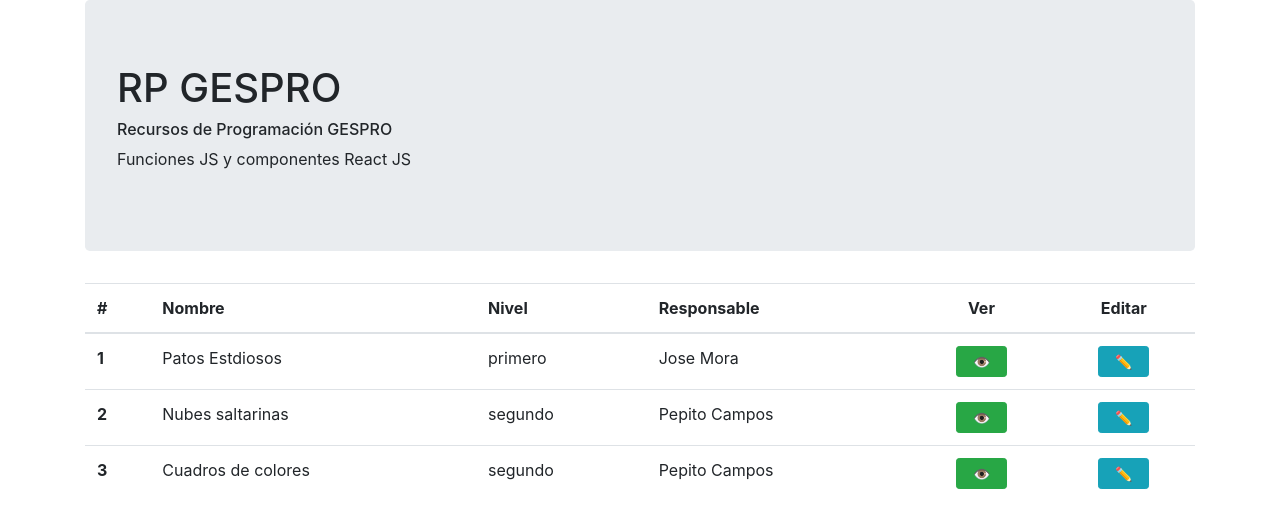
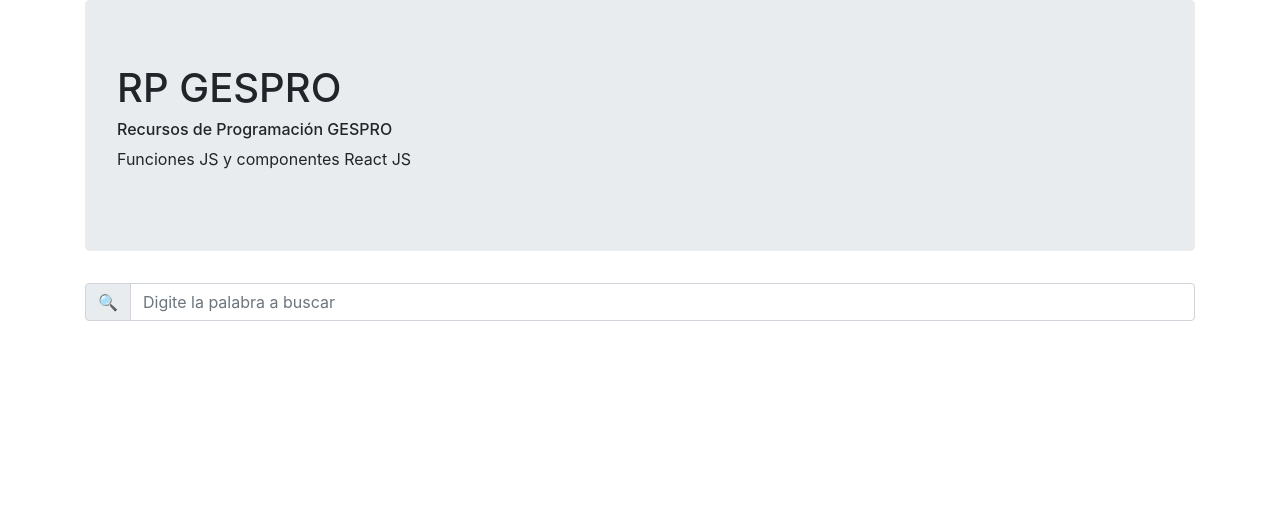
Before and after one commit to producciongespro/Gespro-react-comp, a React (Create React App) app: page / in a window 1280 px wide. Shown: the top 528 px of the page. Built offline with nearby package versions, Linux system fonts and the light colour scheme.

Commit message:
Fase 1 creación Buscador
-Creación de componente
-Renderizado de jsx
-Logica de busqueda (buscador.js)
-Estructura de jeraquia
-Pruebas: ok

```diff
--- a/src/App.js
+++ b/src/App.js
@@ -1,7 +1,8 @@
 //import ContLogin from './componentes/Login/ContLogin';
 //import ContTarjetas from './componentes/Tarjetas/ContTarjetas';
 //import ContBotones from "./componentes/Botones/ContBotones";
-import ContTabla from "./componentes/Tabla/ContTabla";
+//import ContTabla from './componentes/Tabla/ContTabla';
+import ContBuscador from './componentes/Buscador/ContBuscador';
 
 
 function App() {
@@ -14,7 +15,7 @@ function App() {
           Funciones JS y componentes React JS
         </p>
       </div>
-      <ContTabla />
+      <ContBuscador />
     </div>
   );
 }
--- /dev/null
+++ b/src/_complementos/buscador.js
@@ -0,0 +1,31 @@
+
+exports.buscar =  function (palabra, array) {
+    console.log("array desde buscador", array);
+    let tmpArray=[];
+    palabra= palabra.toLowerCase();
+    palabra=eliminarTildes(palabra);
+    console.log(palabra);
+    const limite= array.length;
+    for (let index = 0; index < limite; index++) {
+      //Si las estiquetas contienen mayúsucla
+      //let str = array[index].tags.toLowerCase();
+      let str = array[index].tags;
+      str= eliminarTildes(str);
+      const patt = new RegExp(palabra);
+      const res = patt.test(str);
+      if (res) {
+        tmpArray.push(array[index]);
+      }
+    }
+    return tmpArray;
+  }
+
+  const  eliminarTildes=(cadena)=> {
+    let tmpCadena = cadena.replace(/á/g, "a");
+    tmpCadena = tmpCadena.replace(/é/g, "e");
+    tmpCadena = tmpCadena.replace(/í/g, "i");
+    tmpCadena = tmpCadena.replace(/ó/g, "o");
+    tmpCadena = tmpCadena.replace(/ú/g, "u");
+    //console.log("tmpCadena",tmpCadena);
+    return tmpCadena;
+  }
--- /dev/null
+++ b/src/componentes/Buscador/Buscador.jsx
@@ -0,0 +1,28 @@
+//import React, { useState } from 'react';
+import { buscar } from "../../_complementos/buscador";
+
+export default function Buscador(props) {
+  const handleBuscar = (e) => {
+    let palabra= e.target.value;
+     let filtrados=  buscar(palabra, props.array );
+     console.log("filtrados", filtrados);
+  };
+
+  return (
+    <div className="input-group mb-3">
+      <div className="input-group-prepend">
+        <span className="input-group-text" id="lupa-addon">
+          🔍
+        </span>
+      </div>
+      <input
+        type="text"
+        className="form-control"
+        placeholder="Digite la palabra a buscar"
+        aria-label="text"
+        aria-describedby="lupa-addon"
+        onChange={handleBuscar}
+      />
+    </div>
+  );
+}
--- /dev/null
+++ b/src/componentes/Buscador/ContBuscador.jsx
@@ -0,0 +1,12 @@
+import Buscador from "./Buscador";
+import array from "./ej_tabla.json";
+
+export default function ContBusador() {
+  return (
+    <div className="row">
+      <div className="col-sm-12">
+        <Buscador array={array} />
+      </div>
+    </div>
+  );
+}
--- /dev/null
+++ b/src/componentes/Buscador/ej_tabla.json
@@ -0,0 +1,24 @@
+[
+    {
+        "id": "1",
+        "nombre": "Patos Estdiosos",
+        "nivel": "primero",
+        "responsable": "Jose Mora",
+        "tags": "patos, español, naturaleza, estudio, primero, jose"
+    },
+    {
+        "id": "2",
+        "nombre": "Nubes saltarinas",
+        "nivel": "segundo",
+        "responsable": "Pepito Campos",
+        "tags": "nubes, matematica, cielo, estudio, segundo, pepito"
+
+    },
+    {
+        "id": "3",
+        "nombre": "Cuadros de colores",
+        "nivel": "segundo",
+        "responsable": "Pepito Campos",
+        "tags": "cuadros, matematica, colores, estudio, segundo, pepito"
+    }
+]
```
